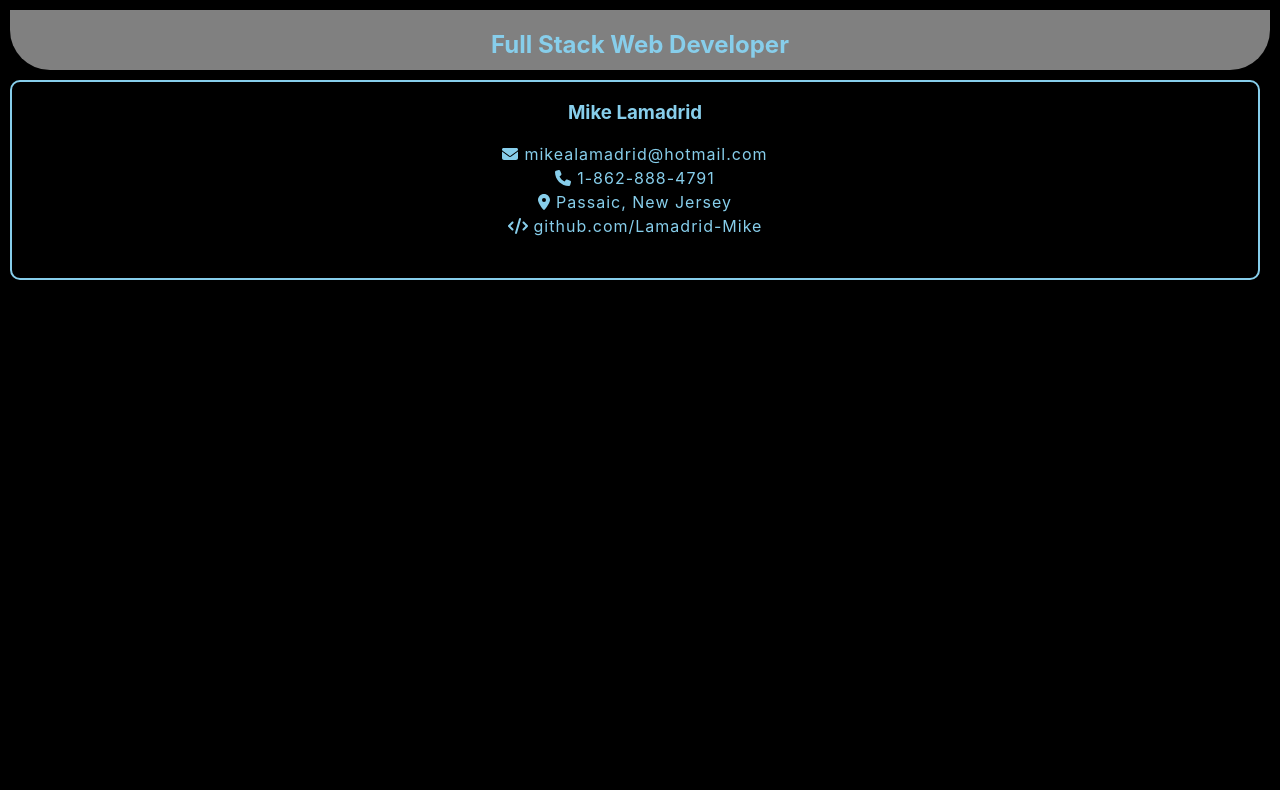
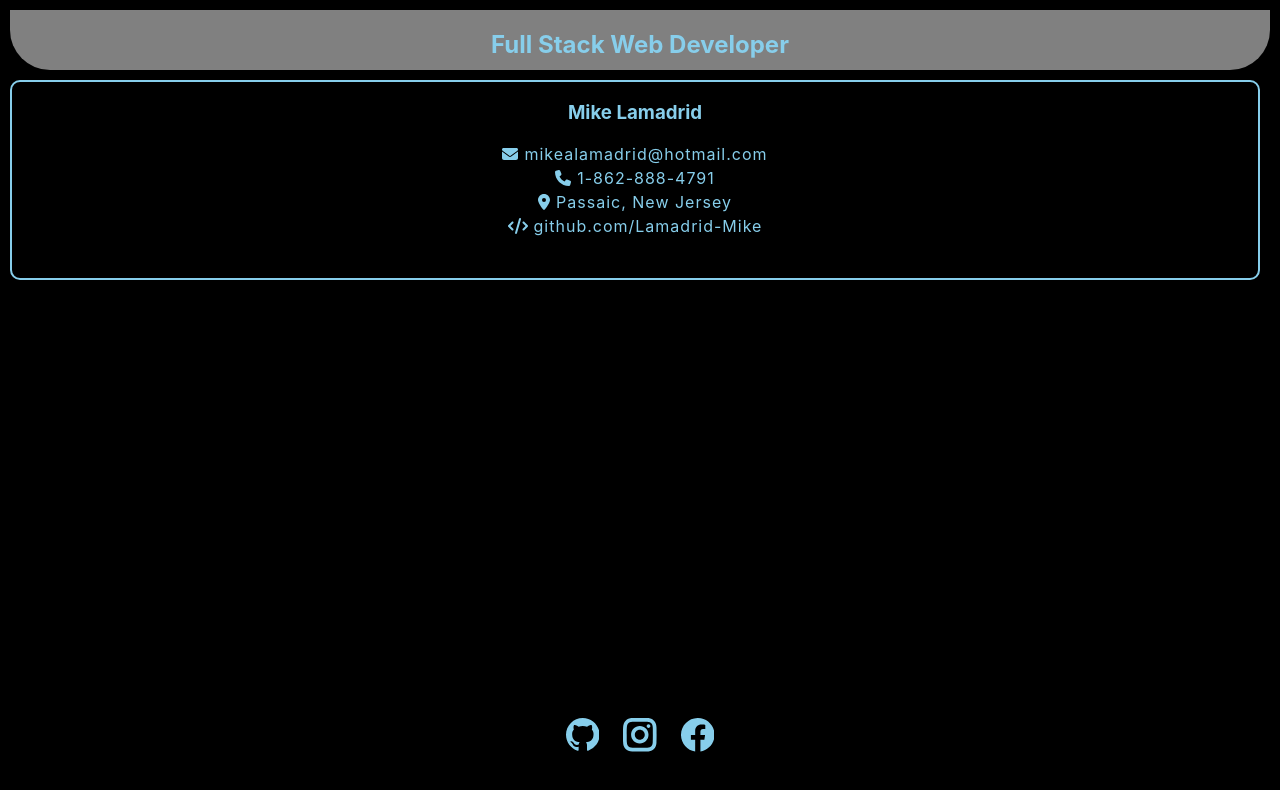
Before and after one commit to Lamadrid-Mike/My-Portfolio, a React (Create React App) app: page /resume in a window 1280 px wide. Shown: the top 790 px of the page. Built offline with nearby package versions, Linux system fonts and the light colour scheme.

Commit message:
Edit Resume Component

```diff
--- a/src/components/footer.scss
+++ b/src/components/footer.scss
@@ -8,6 +8,7 @@ $avatar-color:skyblue;
     display: flex;
     justify-content: center;
     gap: 1.5rem;
+
     .icon{
         font-size: 2.1rem;
     }
--- a/src/components/resume.js
+++ b/src/components/resume.js
@@ -7,10 +7,12 @@ import {
   faLocationDot,
   faCode,
 } from "@fortawesome/free-solid-svg-icons";
+import Footer from "./footer";
 
 class Resume extends React.Component {
   render() {
     return (
+      <>
         <div className="resume">
           <div className="tittle">
             <h2>Full Stack Web Developer</h2>
@@ -29,6 +31,8 @@ class Resume extends React.Component {
             </p>
           </div>
         </div>
+        <Footer />
+      </>
     );
   }
 }
--- a/src/components/resume.scss
+++ b/src/components/resume.scss
@@ -2,6 +2,8 @@ $bg-color:"black";
 $avatar-color:skyblue;
 
 .resume{
+    height: 650px;
+    width: auto;
     text-align: center;
     display: grid;
     grid-template-columns: 1fr 1fr 1fr 1fr;
```
Lines whose indentation alone changed are shown as unchanged.
